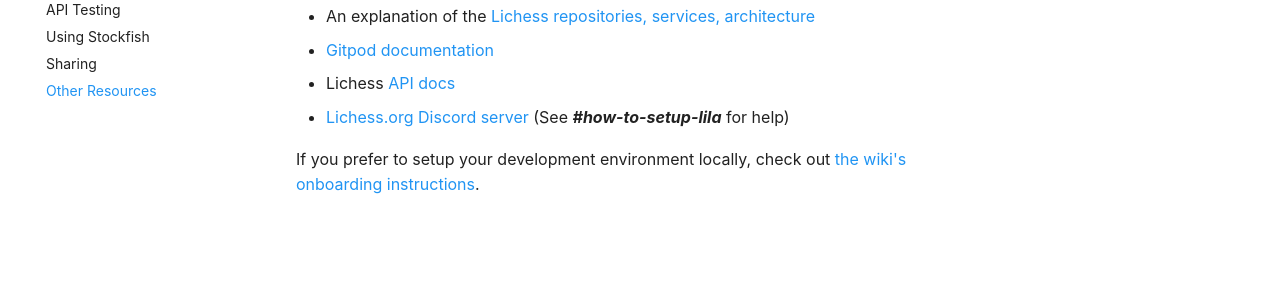
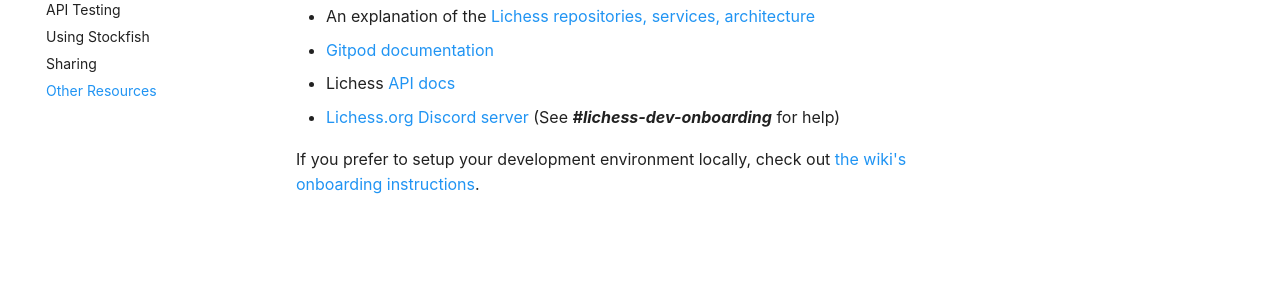
Before and after one commit to lichess-org/lila-gitpod, an MkDocs documentation site: the page built from docs/other-resources.md, in a window 1280 px wide. Shown: the part 209-509 px from the top of the page. Built offline with MkDocs 1.6.1 and Material for MkDocs 9.7.7, drawn with Linux system fonts in a browser that asks for light colours; comment, search, counter and statistics services are not loaded.

Commit message:
docs: Update discord channel for developer support

```diff
--- a/docs/other-resources.md
+++ b/docs/other-resources.md
@@ -4,6 +4,6 @@
 - An explanation of the [Lichess repositories, services, architecture](https://lichess.org/source)
 - [Gitpod documentation](https://www.gitpod.io/docs)
 - Lichess [API docs](https://lichess.org/api)
-- [Lichess.org Discord server](https://discord.gg/lichess) (See **_#how-to-setup-lila_** for help)
+- [Lichess.org Discord server](https://discord.gg/lichess) (See **_#lichess-dev-onboarding_** for help)
 
 If you prefer to setup your development environment locally, check out [the wiki's onboarding instructions](https://github.com/lichess-org/lila/wiki/Lichess-Development-Onboarding).
```
